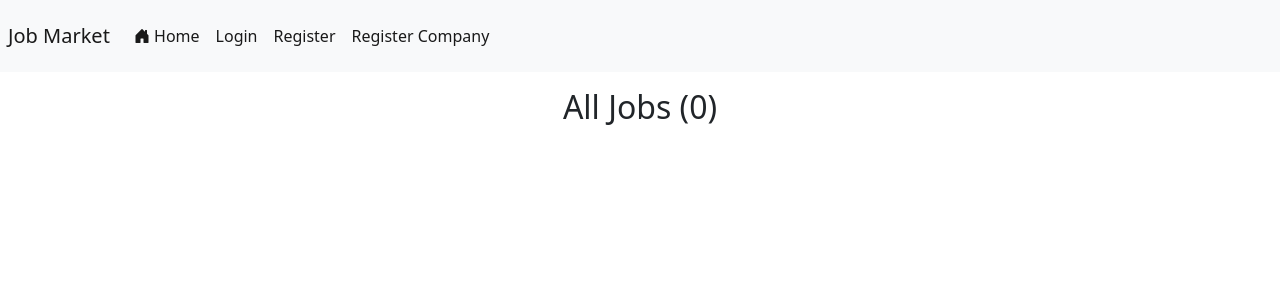
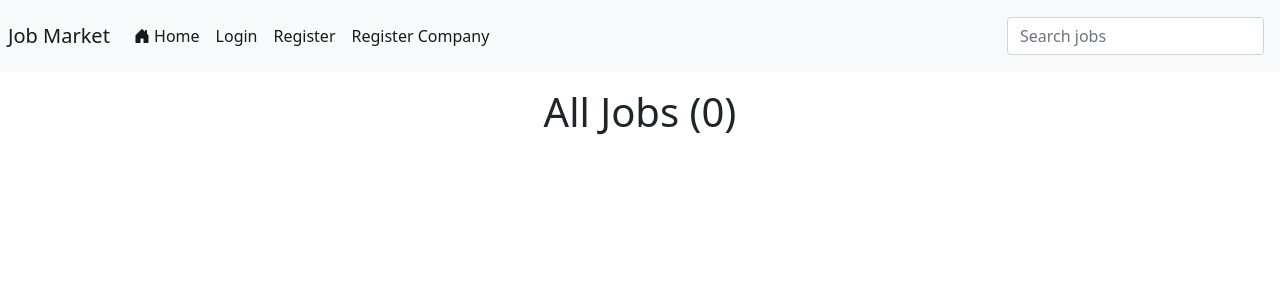
Before and after one commit to dmitkov28/dmitkov28-python_web_final_project, a Django app: page / in a window 1280 px wide. Shown: the top 300 px of the page. Run offline with Django 4.2, Linux system fonts and the light colour scheme; data that the repository does not hold is empty; some libraries are stand-ins or nearby versions.

Commit message:
added job search and tests for job search

```diff
--- a/python_web_final_project/common_app/views.py
+++ b/python_web_final_project/common_app/views.py
@@ -1,4 +1,5 @@
 from django.contrib.auth.mixins import LoginRequiredMixin
+from django.contrib.postgres.search import SearchVector, SearchQuery
 from django.shortcuts import get_object_or_404
 from django.views import generic as views
 
@@ -13,12 +14,27 @@ class IndexView(DynamicPaginatorMixin, views.ListView):
     context_object_name = 'jobs'
     paginate_by = 5
 
+    def get_search_query(self):
+        return self.request.GET.get('query')
+
     def get_context_data(self, *, object_list=None, **kwargs):
         context = super().get_context_data(**kwargs)
+
+        if not self.get_search_query():
+            context['h1'] = f'All Jobs ({self.get_queryset().count()})'
+        else:
+            context['h1'] = f'Results for \'{self.get_search_query()}\' ({self.get_queryset().count()})'
+
         return context
 
     def get_queryset(self):
-        queryset = super().get_queryset().order_by('-date_added')
+        q = self.get_search_query()
+        vector = SearchVector('role', 'description')
+        query = SearchQuery(q)
+        if q:
+            queryset = super().get_queryset().annotate(search=vector).filter(search=query).order_by('-date_added')
+        else:
+            queryset = super().get_queryset().filter().order_by('-date_added')
         return queryset
 
 
@@ -64,6 +80,7 @@ class JobDetailsView(views.DetailView):
 
     def get_context_data(self, **kwargs):
         context = super().get_context_data(**kwargs)
-        context['can_apply'] = True if (self.request.user.is_authenticated and not self.request.user.is_company) else False
+        context['can_apply'] = True if (
+                    self.request.user.is_authenticated and not self.request.user.is_company) else False
         context['can_edit'] = True if self.request.user == self.get_object().company else False
         return context
--- a/python_web_final_project/helpers/mixins/custom_user_passes_test_mixins.py
+++ b/python_web_final_project/helpers/mixins/custom_user_passes_test_mixins.py
@@ -29,7 +29,3 @@ class UserIsApplicantTestMixin(UserPassesTestMixin):
 
 def user_is_company(user):
     return user.is_company
-
-
-def user_is_applicant(user):
-    return not user.is_company
--- a/templates/common_templates/index.html
+++ b/templates/common_templates/index.html
@@ -10,7 +10,8 @@
         {% endfor %}
     {% endif %}
 
-    <h2 class="text-center my-3">All Jobs ({{ paginator.count }})</h2>
+
+    <h1 class="text-center my-3">{{ h1 }}</h1>
     <div class="container mt-5 d-flex flex-column align-items-center">
         {% for job in jobs %}
             {% include 'partials/job_card.html' %}
--- a/templates/partials/navbar/navbar.html
+++ b/templates/partials/navbar/navbar.html
@@ -25,7 +25,7 @@
                             Login</a>
                     </li>
 
-                     <li class="nav-item">
+                    <li class="nav-item">
                         <a class="nav-link active" aria-current="page" href="{% url 'register applicant' %}">
                             Register</a>
                     </li>
@@ -35,9 +35,10 @@
                             Register Company</a>
                     </li>
                 {% endif %}
-
-
             </ul>
+            <form class="d-flex">
+                <input class="form-control me-2" type="search" placeholder="Search jobs" aria-label="Search" name="query">
+            </form>
         </div>
 
     </div>
```
Also changed, not shown: python_web_final_project/common_app/tests/views/test_index_view.py (+49 -2 lines).
